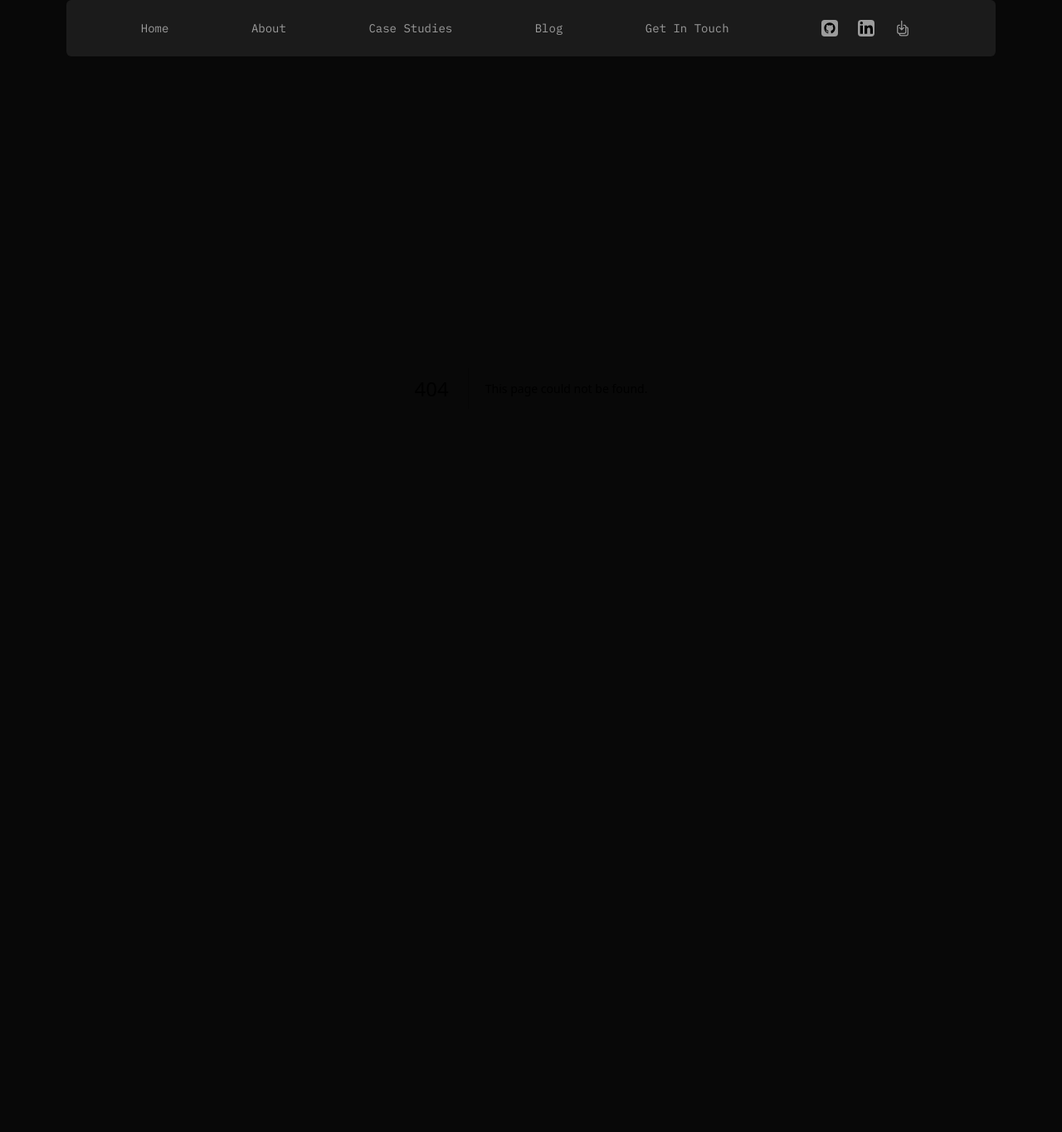
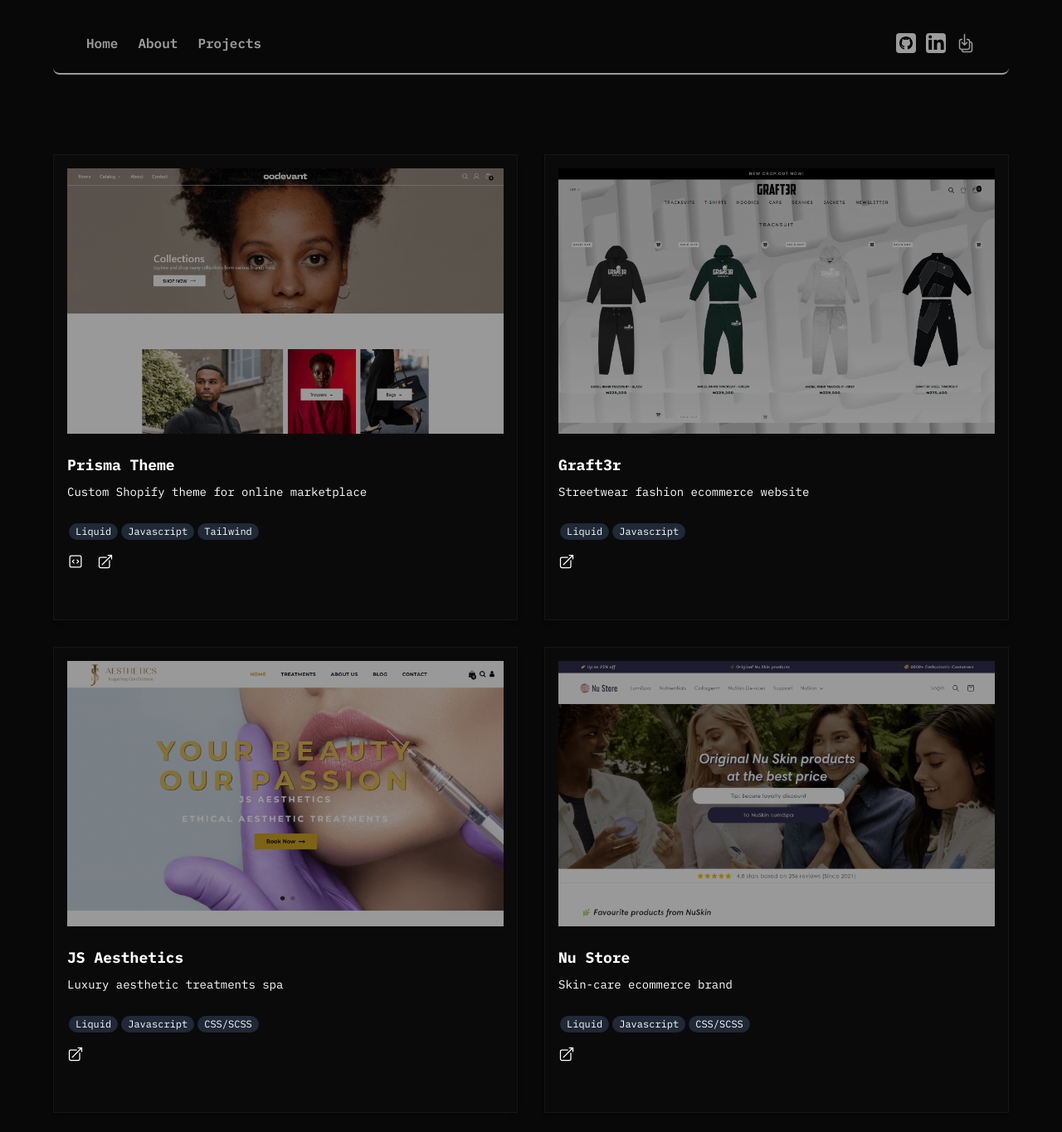
Before and after one commit to daniel-akinyemi/octane-portfolio-os, a Next.js app: page /projects in a window 1280 px wide. Before the commit this address had no page. Shown: the top 1365 px of the page at 83% size. Before the commit the page ends 868 px from the top, so only its background shows below. Built offline with nearby package versions, Linux system fonts and the light colour scheme.

Commit message:
feat: menu items section - update

```diff
--- a/components/Navbar.tsx
+++ b/components/Navbar.tsx
@@ -19,41 +19,38 @@ const Navbar = () => {
   };
 
   return (
-    <div className="relative">
-      <div className="hidden md:flex text-[#9C9C9C] text-sm md:flex-row flex-col justify-around mx-20 py-6 px-10 bg-[#1B1B1B] rounded-md lg:px- -z-10">
+    <div className="relative my-4">
+      <div className="hidden md:flex text-[#9C9C9C] text-md font-semibold md:flex-row flex-col justify-between max-w-6xl mx-auto py-6 px-10 border-b-2 border-[#9C9C9C] rounded-lg lg:px- -z-10">
+        <div className="space-x-6 flex">
         <Link href="/" className="hovercode">
           Home
         </Link>
         <Link href="/about" className={`hovercode`}>
           About
         </Link>
-        <Link href="/casestudies" className="hovercode">
-          Case Studies
+        <Link href="/projects" className="hovercode">
+          Projects
         </Link>
+        </div>
 
-        <Link href="/blog" className="hovercode">
-          Blog
-        </Link>
-        <Link href="/getintouch" className="hovercode">
-          Get In Touch
-        </Link>
-        <div className="flex">
+
+        <div className="flex space-x-3">
           <a href="https://github.com/daniel-akinyemi" target="_blank">
             <Image
               src={Gitlogo}
               alt="Github Logo"
-              className="mx-3 w-5 h-5 text-white bg-[#9c9c9c] rounded-sm hover:bg-white/90 transition-all delay-100"
+              className=" w-6 h-6 text-white bg-[#9c9c9c] rounded-sm hover:bg-white/90 transition-all delay-100"
             />
           </a>
           <a href="https://www.linkedin.com/in/danielakinyemi/" target="_blank">
             <Image
               src={LinkedinLogo}
               alt="Linkedin Logo"
-              className="mx-3 w-5 h-5 text-[#d4d4d4] bg-[#9c9c9c] rounded-sm hover:bg-white/90 transition-all delay-100"
+              className=" w-6 h-6 text-[#d4d4d4] bg-[#9c9c9c] rounded-sm hover:bg-white/90 transition-all delay-100"
             />
           </a>
           <a href="https://drive.usercontent.google.com/uc?id=1whBfKzeI_lTrvXGlaCImUo74b3hs_Wdd&export=download">
-            <ArrowDownOnSquareStackIcon className="mx-3 w-5 h-5 text-[#9c9c9c] hovercode" />
+            <ArrowDownOnSquareStackIcon className=" w-6 h-6 text-[#9c9c9c] hovercode" />
           </a>
           {/* <img src={Gitlogo} className='mx-2 w-7 h-7 text-[#d4d4d4] rounded-sm'/>
         <img src={LinkedinLogo} className='mx-2 w-7 h-7 text-[#9C9C9C] rounded-sm'/>
--- a/components/ProjectCard.tsx
+++ b/components/ProjectCard.tsx
@@ -1,39 +1,66 @@
-import { ArrowTopRightOnSquareIcon,CodeBracketSquareIcon } from "@heroicons/react/24/outline";
+import {
+  ArrowTopRightOnSquareIcon,
+  CodeBracketSquareIcon,
+} from "@heroicons/react/24/outline";
 type ProjectProps = {
   projectName: string;
   projectSummary: string;
   techCard1: string;
   techCard2: string;
   techCard3: string;
-  projectLink:string;
-  backgroundImage:string;
+  projectLink: string;
+  backgroundImage: string;
   githubLink: string;
 };
 
-
 const ProjectCard = (props: ProjectProps) => {
   return (
-    <div  >
+    <div className="space-y-4 p-4 bg-neutral-900/20 border shadow-md border-white/5 hover:border-white/10 hover:bg-neutral-900/30 transition-all duration-300">
       <div
-      style={{backgroundImage: `url(${props.backgroundImage})`, backgroundSize: 'cover',}}
-      className='bg-gray-600 h-80 max-w-[18rem] rounded-md  mx-auto mb-12 text-white group'
-      >
-        <div className='bg-gray-600/70 h-80 w-72 rounded-md  px-4 mx-auto mb-12 text-white backdrop-brightness-[.2] '>
-        <p className="font-extrabold text-lg pt-[60%]">{props.projectName}</p>
-        <p className="text-sm pt-2">{props.projectSummary}</p>
+  style={{
+    backgroundImage: `linear-gradient(rgba(0, 0, 0, 0.4), rgba(0, 0, 0, 0.4)), url(${props.backgroundImage})`,
+    backgroundSize: "cover",
+    backgroundPosition: "top",
+  }}
+  className="h-80 max-w-6xl mx-auto text-white"
+></div>
+      <div className="space-y-4">
+        <div className=" h-36 rounded-md  px-4 md:px-0 py-2 mx-auto md:mx-0  w-full mb-12 text-white  ">
+          <p className="font-extrabold text-lg ">{props.projectName}</p>
+          <p className="text-sm pt-2 h-12">{props.projectSummary}</p>
           <div className="flex py-2">
             <p className="tech-stack-card">{props.techCard1}</p>
+            {props.techCard2 && (
               <p className="tech-stack-card">{props.techCard2}</p>
+            )}
+            {props.techCard3 && (
               <p className="tech-stack-card">{props.techCard3}</p>
+            )}
           </div>
           <div className="flex gap-x-4 items-center">
-        <a href={`${props.githubLink}`} target='_blank' className={props.githubLink === "" ? `hidden` : `flex cursor-pointer text-white items-center`}>
+            <a
+              href={`${props.githubLink}`}
+              target="_blank"
+              className={
+                props.githubLink === ""
+                  ? `hidden`
+                  : `flex cursor-pointer text-white items-center`
+              }
+            >
               {/* <span className="underline pr-4 ">View Live Site</span> */}
-          <CodeBracketSquareIcon className="h-5 w-5 underline my-2  cursor-pointer"/>
+              <CodeBracketSquareIcon className="h-5 w-5 underline my-2  cursor-pointer" />
             </a>
-        <a href={`${props.projectLink}`} target='_blank' className={props.projectLink === "" ? `hidden` : `flex cursor-pointer text-white items-center`}>
+            <a
+              href={`${props.projectLink}`}
+              target="_blank"
+              className={
+                props.projectLink === ""
+                  ? `hidden`
+                  : `flex cursor-pointer text-white items-center`
+              }
+            >
               {/* <span className="underline pr-4 ">View Live Site</span> */}
-          <ArrowTopRightOnSquareIcon className="h-5 w-5 underline my-2  cursor-pointer"/>
+              <ArrowTopRightOnSquareIcon className="h-5 w-5 underline my-2  cursor-pointer" />
             </a>
           </div>
         </div>
@@ -42,4 +69,8 @@ const ProjectCard = (props: ProjectProps) => {
   );
 };
 
+const TechStackCard = (props: { techStack: string }) => {
+  return <p className="tech-stack-card">{props.techStack}</p>;
+};
+
 export default ProjectCard;
--- a/src/app/about/page.tsx
+++ b/src/app/about/page.tsx
@@ -1,56 +1,61 @@
-'use client'
+"use client";
 import Image from "next/image";
 import Link from "next/link";
-import Photo from "../../../public/daniel-portrait.png";
-import {motion} from 'framer-motion'
+import Photo from "../../../public/me.jpg";
+import { motion } from "framer-motion";
 
 const page = () => {
   return (
-
-    <div className="max-w-5xl mx-auto">
-      <div className=" flex flex-col md:flex-row mx-auto items-center md:items-start justify-center">
+    <div className="max-w-6xl mx-auto">
+      <div className=" grid grid-cols-1 md:grid-cols-2 mx-auto items-center  justify-center">
         <motion.div
-      initial={{opacity:0}}
-      animate={{opacity:1}}
+          initial={{ opacity: 0 }}
+          animate={{ opacity: 1 }}
           transition={{
-        delay:0.2,
-        duration:0.75,
+            delay: 0.2,
+            duration: 0.75,
           }}
           className="max-w-md text-[#d2d2d2] pt-32"
         >
           <div className="px-6 sm:px-0">
-          <span className="font-regular text-gray-100">Hi!</span> My name is Daniel and I love
-          building things that live on the internet. <br />
+            <span className="font-regular text-gray-100">Hi!</span> My name is
+            Daniel and I love building things that live on the internet. <br />
             My experience as a programmer allows me to come up with{" "}
-          <Link href="/casestudies">
-            <span className="underline text-[#d6d6d6] hover:text-gray-100">
+            <Link href="/projects">
+              <span className="underline text-white/80 font-semibold hover:text-white bg-[#1B1B1B] py-0.5 px-2 rounded-sm">
                 intelligent solutions
               </span>
             </Link>{" "}
             to technical challenges, while at the same time designing sleek and
-          visually appealing websites. Aside from having <span className="hover:text-gray-100 ">extensive knowledge</span> of
+            visually appealing websites. Aside from having{" "}
+            <span className="hover:text-gray-100 ">extensive knowledge</span> of
             recognized technical standards, I am conversant with modern building
             practices.
             <br />
-          <br /> I have extensive knowledge of CMS such as Shopify, WordPress,
-          Wix, and Webflow and modern web technologies including: <span className="hover:text-gray-50">Typescript</span>,
-          <span className="hover:text-gray-100">React Js</span>, <span className="hover:text-gray-100">Next Js</span>, <span className="hover:text-gray-100">Javascript (ES6+)</span> <span className="hover:text-gray-100">Sanity</span> and <span className="hover:text-gray-100">Tailwind CSS</span>.
+            <br /> I have extensive knowledge of CMS such as Shopify, Webflow, Framer
+            and Wix, and modern web technologies including:{" "}
+            <span className="hover:text-white">Typescript</span>,
+            <span className="hover:text-white">Liquid</span>,{" "}
+            <span className="hover:text-white">Next Js</span>,{" "}
+            <span className="hover:text-white">Javascript (ES6+)</span>{" "}
+            <span className="hover:text-white"></span> and{" "}
+            <span className="hover:text-white">Tailwind CSS</span>.
           </div>
         </motion.div>
         <motion.div
-      initial={{y:25, opacity:0}}
-      animate={{y:0, opacity:1}}
+          initial={{ y: 25, opacity: 0 }}
+          animate={{ y: 0, opacity: 1 }}
           transition={{
-        delay:0.4,
-        duration:0.75,
+            delay: 0.4,
+            duration: 0.75,
           }}
-      className="max-w-md pt-32 mx-auto"
+          className="max-w-md pt-32 mx-auto px-4 md:px-0"
         >
-        <div >
+          <div>
             <Image
               src={Photo}
-            alt="A photo of a developer"
-            className="h-64 w-64 rounded-sm mb-10"
+              alt="Daniel Akinyemi"
+              className="rounded-sm mb-10"
             />
           </div>
         </motion.div>
--- /dev/null
+++ b/src/app/projects/page.tsx
@@ -0,0 +1,115 @@
+"use client";
+import ProjectCard from "../../../components/ProjectCard";
+import shopifytheme from "../../../public/prismatheme.png";
+import chatgptclonehomepage from "../../../public/chatgptclonehomepage.png";
+import googleclonehomepage from "../../../public/googleclonehomepage.png";
+import defilandingpage from "../../../public/defilandingpage.png";
+import graft3r from "../../../public/graft3r.png";
+import shaklibrands from "../../../public/shaklibrands.png";
+import JsAesthetics from "../../../public/JsAesthetics.png";
+import NuStore from "../../../public/NuStore.png";
+import { motion, AnimatePresence } from "framer-motion";
+
+const page = () => {
+  return (
+    <AnimatePresence mode="wait">
+      <motion.div
+        initial={{ y: 25, opacity: 0 }}
+        animate={{ y: 0, opacity: 1 }}
+        transition={{
+          duration: 1.25,
+        }}
+      >
+        <div className="scrollbar-thin scrollbar-thumb-red-500 scrollbar-track-slate-700 mx-auto">
+          <div className="max-w-6xl mx-auto py-20 px-4 md:px-0 grid grid-cols-1 sm:grid-cols-2 gap-8">
+            <ProjectCard
+              projectName="Prisma Theme"
+              projectSummary="Custom Shopify theme for online marketplace"
+              techCard1="Liquid"
+              techCard2="Javascript"
+              techCard3="Tailwind"
+              projectLink="https://whebbio-dev-store.myshopify.com/"
+              backgroundImage={`${shopifytheme.src}`}
+              githubLink="https://github.com/daniel-akinyemi/Prisma-Theme"
+            />
+            <ProjectCard
+              projectName="Graft3r"
+              projectSummary="Streetwear fashion ecommerce website"
+              techCard1="Liquid"
+              techCard2="Javascript"
+              techCard3=""
+              projectLink="https://graft3r.co.uk"
+              backgroundImage={`${graft3r.src}`}
+              githubLink=""
+            />
+
+            <ProjectCard
+              projectName="JS Aesthetics"
+              projectSummary="Luxury aesthetic treatments spa"
+              techCard1="Liquid"
+              techCard2="Javascript"
+              techCard3="CSS/SCSS"
+              projectLink="https://js-aesthetics.co.uk/"
+              backgroundImage={`${JsAesthetics.src}`}
+              githubLink=""
+            />
+            <ProjectCard
+              projectName="Nu Store"
+              projectSummary="Skin-care ecommerce brand"
+              techCard1="Liquid"
+              techCard2="Javascript"
+              techCard3="CSS/SCSS"
+              projectLink="https://nu-store.de/"
+              backgroundImage={`${NuStore.src}`}
+              githubLink=""
+            />
+            <ProjectCard
+              projectName="Shaklibrands"
+              projectSummary="Modest fashion ecommerce website"
+              techCard1="Liquid"
+              techCard2="Javascript"
+              techCard3="CSS/SCSS"
+              projectLink="https://shaklibrands.com"
+              backgroundImage={`${shaklibrands.src}`}
+              githubLink=""
+            />
+
+            <ProjectCard
+              projectName="Chat GPT Clone 1.1"
+              projectSummary="I created a clone of the popular AI chatbot"
+              techCard1="NextJS"
+              techCard2="Tailwind CSS"
+              techCard3="Vercel"
+              projectLink="https://chat-gpt-clone-1-1-git-main-daniel-akinyemi.vercel.app/"
+              backgroundImage={`${chatgptclonehomepage.src}`}
+              githubLink="https://github.com/daniel-akinyemi/chat-gpt-clone-1.1"
+            />
+
+            <ProjectCard
+              projectName="De-Fi Trading WebApp"
+              projectSummary="Landing Page for a De-Fi trading firm"
+              techCard1="React"
+              techCard2="Tailwind CSS"
+              techCard3="Vercel"
+              projectLink="https://defi-mnymfgytz-daniel-akinyemi.vercel.app/"
+              backgroundImage={`${defilandingpage.src}`}
+              githubLink=""
+            />
+            <ProjectCard
+              projectName="Google Clone 2.0"
+              projectSummary="modern clone of Google search with React Js"
+              techCard1="Next.JS"
+              techCard2="Tailwind"
+              techCard3="Vercel"
+              projectLink="https://google-clone-version-2-git-main-daniel-akinyemi.vercel.app/"
+              backgroundImage={`${googleclonehomepage.src}`}
+              githubLink="https://github.com/daniel-akinyemi/Google-Clone-2.0---Next-JS-TailwindCSS"
+            />
+          </div>
+        </div>
+      </motion.div>
+    </AnimatePresence>
+  );
+};
+
+export default page;
```
Lines whose indentation alone changed are shown as unchanged.
